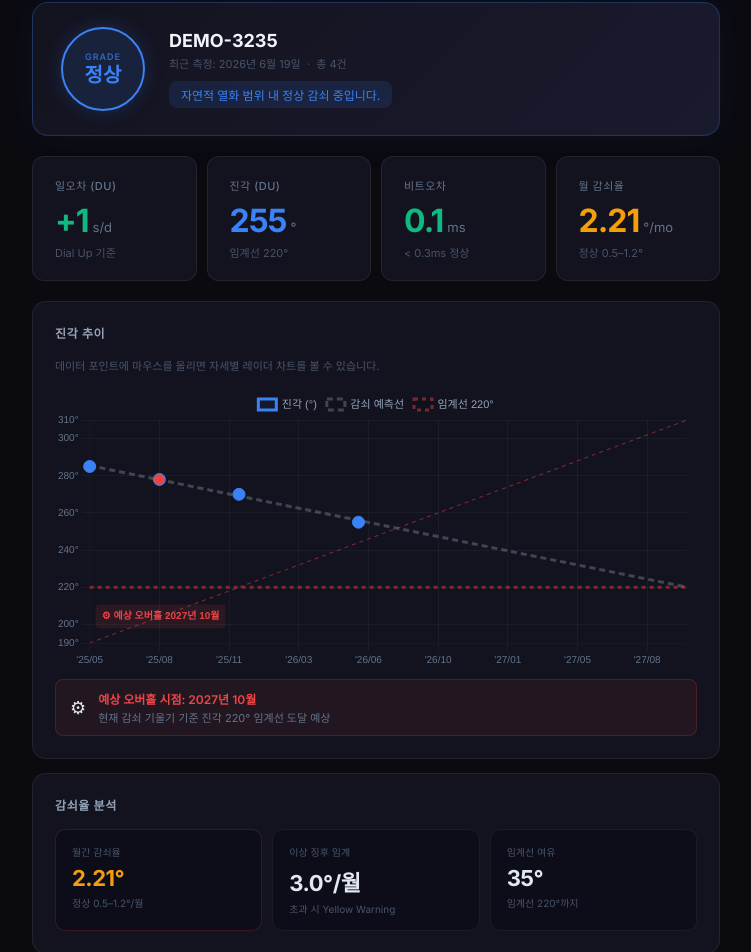
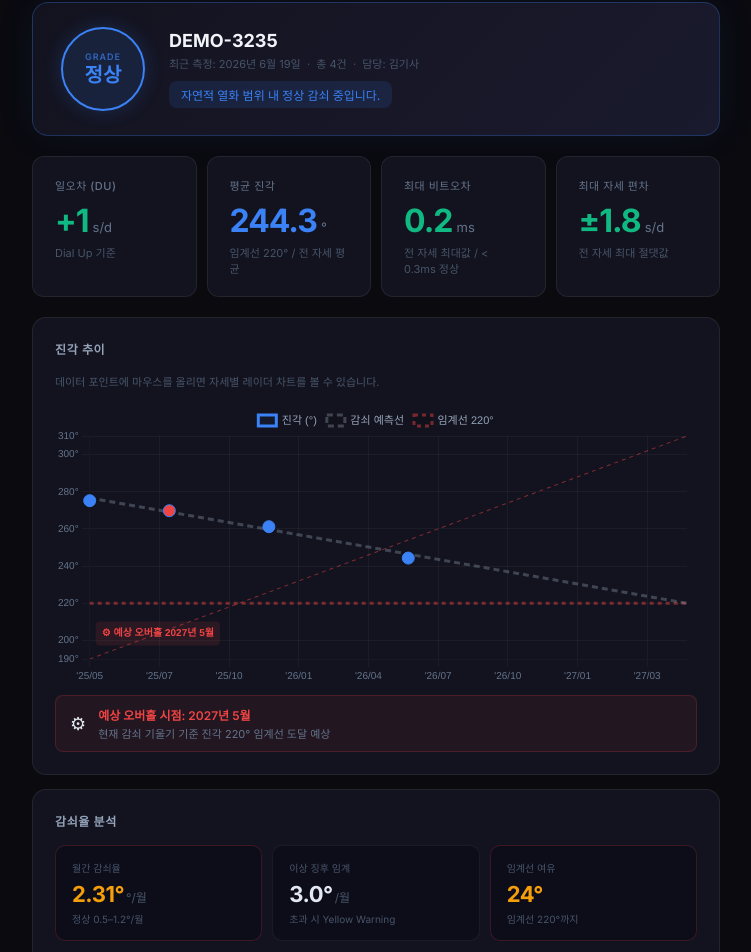
Before and after one commit to jaehong179/timegrapher_history, a React (Vite) app: page / in a window 1280 px wide. Shown: the part 70-1022 px from the top of the page, without its empty margins (264-1015 px from the left). Built offline with nearby package versions, Linux system fonts and the light colour scheme; no server answers.

Commit message:
fixed some scenario

```diff
--- a/src/App.jsx
+++ b/src/App.jsx
@@ -7,7 +7,6 @@ import MetricCard from './components/MetricCard.jsx'
 import AmplitudeTrend from './components/AmplitudeTrend.jsx'
 import MetricsHistory from './components/MetricsHistory.jsx'
 
-// ── URL → watch_id ────────────────────────────────────────────────────────────
 function getWatchId() {
   const p = new URLSearchParams(window.location.search)
   return (
@@ -19,21 +18,20 @@ function getWatchId() {
   )
 }
 
-// ── Health grade ──────────────────────────────────────────────────────────────
-function computeGrade(records, decayRate) {
+// maxAbsRate 기반 건강 등급 (자세별 최대 일오차 사용)
+function computeGrade(records, decay) {
   const latest = records[0]
   if (!latest) return 'HEALTHY'
-  const rate = Math.abs(latest.summary?.rate ?? 0)
-  const amp  = latest.summary?.amplitude ?? 999
-  const threshold = DEFAULTS.critical_threshold_amplitude
+  const maxRate = latest.maxAbsRate ?? Math.abs(latest.summary?.rate ?? 0)
+  const amp     = latest.avgAmplitude ?? latest.summary?.amplitude ?? 999
+  const thr     = DEFAULTS.critical_threshold_amplitude
 
-  if (rate > 10 || amp < threshold + 10) return 'WARNING'
-  if (decayRate > 3.0) return 'GOOD'
-  if (rate <= 2 && amp >= DEFAULTS.baseline_amplitude - 20) return 'EXCELLENT'
+  if (maxRate > 10 || amp < thr + 10) return 'WARNING'
+  if (maxRate > 5  || (decay != null && decay > 3.0)) return 'GOOD'
+  if (maxRate <= 2 && amp >= DEFAULTS.baseline_amplitude - 20) return 'EXCELLENT'
   return 'HEALTHY'
 }
 
-// ── App ───────────────────────────────────────────────────────────────────────
 export default function App() {
   const [records, setRecords] = useState(null)
   const [loading, setLoading] = useState(true)
@@ -44,7 +42,7 @@ export default function App() {
 
   useEffect(() => {
     fetchWatchHistory(watchId)
-      .then(data => setRecords(data))
+      .then(setRecords)
       .catch(e => setError(e.message))
       .finally(() => setLoading(false))
   }, [watchId])
@@ -65,17 +63,24 @@ export default function App() {
 
   if (!records || records.length === 0) return (
     <div style={centerStyle}>
-      <p style={{ color: '#f59e0b', fontSize: 14 }}>해당 시계의 측정 기록이 없습니다.</p>
+      <p style={{ color: '#f59e0b', fontSize: 14 }}>측정 기록이 없습니다.</p>
       <p style={{ color: '#475569', fontSize: 12, marginTop: 6 }}>watch_id: {watchId}</p>
     </div>
   )
 
-  // Sorted: latest first
+  // 최신순 정렬
   const sorted  = [...records].sort((a, b) => new Date(b.measured_at) - new Date(a.measured_at))
   const latest  = sorted[0]
   const decay   = monthlyDecayRate(sorted)
   const grade   = computeGrade(sorted, decay)
   const overhaul = projectOverhaulDate(sorted, DEFAULTS.critical_threshold_amplitude)
+
+  // 데이터 기간 계산
+  const times    = sorted.map(r => new Date(r.measured_at).getTime())
+  const spanDays = (Math.max(...times) - Math.min(...times)) / (1000 * 60 * 60 * 24)
+
+  // 최대 자세별 일오차 이상 여부
+  const hasPositionAnomaly = latest.maxAbsRate > 5
 
   return (
     <div style={{ maxWidth: 720, margin: '0 auto', padding: '24px 16px 60px' }}>
@@ -89,10 +94,9 @@ export default function App() {
           </span>
         </div>
         {isDemo && (
-          <span style={{
-            fontSize: 10, background: 'rgba(245,158,11,0.12)', color: '#f59e0b',
-            borderRadius: 6, padding: '3px 9px', fontWeight: 600
-          }}>DEMO</span>
+          <span style={{ fontSize: 10, background: 'rgba(245,158,11,0.12)', color: '#f59e0b', borderRadius: 6, padding: '3px 9px', fontWeight: 600 }}>
+            DEMO
+          </span>
         )}
       </div>
 
@@ -103,15 +107,36 @@ export default function App() {
           watchId={watchId}
           recordCount={records.length}
           lastMeasured={latest.measured_at}
+          lastEngineer={latest.engineer}
         />
       </section>
+
+      {/* 자세별 이상감지 배너 */}
+      {hasPositionAnomaly && (
+        <div style={{
+          marginBottom: 16, padding: '12px 16px',
+          background: 'rgba(245,158,11,0.08)',
+          border: '1px solid rgba(245,158,11,0.3)',
+          borderRadius: 10, display: 'flex', gap: 10, alignItems: 'flex-start'
+        }}>
+          <span style={{ fontSize: 16 }}>⚠️</span>
+          <div>
+            <div style={{ fontSize: 12, color: '#f59e0b', fontWeight: 600, marginBottom: 2 }}>
+              자세별 이상 감지
+            </div>
+            <div style={{ fontSize: 11, color: '#92400e' }}>
+              최신 측정에서 일부 자세의 일오차가 ±5 s/d를 초과합니다. 자세별 측정값을 확인하세요.
+            </div>
+          </div>
+        </div>
+      )}
 
       {/* Metric Cards */}
       <section style={{ display: 'flex', gap: 10, marginBottom: 20, flexWrap: 'wrap' }}>
         <MetricCard
           label="일오차 (DU)"
           value={latest.summary?.rate != null
-            ? (latest.summary.rate > 0 ? `+${latest.summary.rate}` : latest.summary.rate)
+            ? (latest.summary.rate > 0 ? `+${latest.summary.rate}` : String(latest.summary.rate))
             : '—'}
           unit="s/d"
           sub="Dial Up 기준"
@@ -119,32 +144,43 @@ export default function App() {
           alert={Math.abs(latest.summary?.rate ?? 0) > 10}
         />
         <MetricCard
-          label="진각 (DU)"
-          value={latest.summary?.amplitude ?? '—'}
+          label="평균 진각"
+          value={latest.avgAmplitude ?? '—'}
           unit="°"
-          sub={`임계선 ${DEFAULTS.critical_threshold_amplitude}°`}
-          color={(latest.summary?.amplitude ?? 999) < DEFAULTS.critical_threshold_amplitude + 20 ? '#f59e0b' : '#3b82f6'}
+          sub={`임계선 ${DEFAULTS.critical_threshold_amplitude}° / 전 자세 평균`}
+          color={(latest.avgAmplitude ?? 999) < DEFAULTS.critical_threshold_amplitude + 20 ? '#f59e0b' : '#3b82f6'}
         />
         <MetricCard
-          label="비트오차"
+          label="최대 비트오차"
           value={latest.summary?.beat_error ?? '—'}
           unit="ms"
-          sub="< 0.3ms 정상"
+          sub="전 자세 최대값 / < 0.3ms 정상"
           color={(latest.summary?.beat_error ?? 0) > 0.3 ? '#ef4444' : '#10b981'}
+          alert={(latest.summary?.beat_error ?? 0) > 0.5}
         />
         <MetricCard
-          label="월 감쇠율"
-          value={decay ? decay.toFixed(2) : '—'}
-          unit="°/mo"
-          sub={decay > 3 ? '⚠ 이상 감쇠' : '정상 0.5–1.2°'}
-          color={!decay ? '#64748b' : decay > 3 ? '#ef4444' : decay > 1.2 ? '#f59e0b' : '#10b981'}
-          alert={decay > 3}
+          label="최대 자세 편차"
+          value={`±${latest.maxAbsRate?.toFixed(1) ?? '—'}`}
+          unit="s/d"
+          sub="전 자세 최대 절댓값"
+          color={!latest.maxAbsRate ? '#64748b' : latest.maxAbsRate > 10 ? '#ef4444' : latest.maxAbsRate > 5 ? '#f59e0b' : '#10b981'}
+          alert={latest.maxAbsRate > 10}
         />
       </section>
 
       {/* Amplitude Trend */}
       <section style={cardStyle}>
         <SectionTitle>진각 추이</SectionTitle>
+        {spanDays < DEFAULTS.min_projection_days && (
+          <div style={{
+            fontSize: 11, color: '#f59e0b',
+            background: 'rgba(245,158,11,0.08)', borderRadius: 6,
+            padding: '6px 10px', marginBottom: 14,
+            border: '1px solid rgba(245,158,11,0.2)'
+          }}>
+            ⚠ 측정 기간이 {Math.round(spanDays)}일로 짧습니다. 감쇠 예측은 30일 이상 데이터가 필요합니다.
+          </div>
+        )}
         <p style={{ fontSize: 11, color: '#475569', marginBottom: 16 }}>
           데이터 포인트에 마우스를 올리면 자세별 레이더 차트를 볼 수 있습니다.
         </p>
@@ -162,33 +198,37 @@ export default function App() {
           {[
             {
               label: '월간 감쇠율',
-              value: decay ? `${decay.toFixed(2)}°` : '측정 부족',
-              range: '정상 0.5–1.2°/월',
+              value: decay ? `${decay.toFixed(2)}°` : '—',
+              sub:   decay ? '°/월' : '',
+              range: spanDays < 7 ? '기간 부족 (7일 이상 필요)' : '정상 0.5–1.2°/월',
               ok: !decay || decay <= 1.2
             },
             {
               label: '이상 징후 임계',
-              value: '3.0°/월',
+              value: '3.0°',
+              sub: '/월',
               range: '초과 시 Yellow Warning',
               ok: true
             },
             {
               label: '임계선 여유',
-              value: latest.summary?.amplitude != null
-                ? `${(latest.summary.amplitude - DEFAULTS.critical_threshold_amplitude).toFixed(0)}°`
+              value: latest.avgAmplitude != null
+                ? `${(latest.avgAmplitude - DEFAULTS.critical_threshold_amplitude).toFixed(0)}°`
                 : '—',
+              sub: '',
               range: `임계선 ${DEFAULTS.critical_threshold_amplitude}°까지`,
-              ok: (latest.summary?.amplitude ?? 999) - DEFAULTS.critical_threshold_amplitude > 30
+              ok: (latest.avgAmplitude ?? 999) - DEFAULTS.critical_threshold_amplitude > 30
             }
-          ].map(({ label, value, range, ok }) => (
+          ].map(({ label, value, sub, range, ok }) => (
             <div key={label} style={{
               flex: 1, minWidth: 140,
               background: '#0d0d1a', borderRadius: 10, padding: '14px 16px',
               border: `1px solid ${ok ? 'rgba(255,255,255,0.06)' : 'rgba(239,68,68,0.2)'}`
             }}>
               <div style={{ fontSize: 10, color: '#475569', marginBottom: 6 }}>{label}</div>
-              <div style={{ fontSize: 22, fontWeight: 700, color: ok ? '#e2e8f0' : '#f59e0b', letterSpacing: -0.5 }}>
-                {value}
+              <div style={{ display: 'flex', alignItems: 'baseline', gap: 2 }}>
+                <span style={{ fontSize: 22, fontWeight: 700, color: ok ? '#e2e8f0' : '#f59e0b', letterSpacing: -0.5 }}>{value}</span>
+                {sub && <span style={{ fontSize: 12, color: '#475569' }}>{sub}</span>}
               </div>
               <div style={{ fontSize: 10, color: '#475569', marginTop: 4 }}>{range}</div>
             </div>
@@ -211,10 +251,9 @@ export default function App() {
 
 function SectionTitle({ children }) {
   return (
-    <h2 style={{
-      fontSize: 12, fontWeight: 600, color: '#94a3b8',
-      letterSpacing: 0.6, marginBottom: 16, textTransform: 'uppercase'
-    }}>{children}</h2>
+    <h2 style={{ fontSize: 12, fontWeight: 600, color: '#94a3b8', letterSpacing: 0.6, marginBottom: 16, textTransform: 'uppercase' }}>
+      {children}
+    </h2>
   )
 }
 
--- a/src/api/watchApi.js
+++ b/src/api/watchApi.js
@@ -1,15 +1,13 @@
-// ── API Config ────────────────────────────────────────────────────────────────
 export const BASE_URL =
   import.meta.env.VITE_API_BASE_URL ||
   'https://i5dhq7t6fb.execute-api.us-east-1.amazonaws.com/default/timegrapher_api'
 
-// Standard defaults (not in API response — applied client-side)
 export const DEFAULTS = {
   critical_threshold_amplitude: 220,
   baseline_amplitude: 290,
+  min_projection_days: 30,   // 이 기간 미만이면 오버홀 예측 안 함
 }
 
-// Position code labels
 export const POSITION_LABELS = {
   DU: 'Dial Up',
   DD: 'Dial Down',
@@ -19,78 +17,89 @@ export const POSITION_LABELS = {
   CR: 'Crown Right',
 }
 
-// ── Mock data (matches real API response format) ──────────────────────────────
+// ── Mock (DEMO 전용) ──────────────────────────────────────────────────────────
 const MOCK_HISTORY = [
   {
-    watch_id: 'DEMO-3235',
+    watch_id: 'DEMO-3235', engineer: '박기사', comment: '오버홀 1년 차 점검.',
     measured_at: '2025-05-02T10:14:00+00:00',
-    engineer: '박기사',
-    comment: '오버홀 1년 차 점검. 상태 매우 양호함.',
     measurements: {
       DU: { rate: 1.2,  amplitude: 285, beat_error: 0.1 },
       DD: { rate: 0.8,  amplitude: 283, beat_error: 0.1 },
       CU: { rate: -0.5, amplitude: 270, beat_error: 0.2 },
       CD: { rate: -0.8, amplitude: 260, beat_error: 0.2 },
       CL: { rate: 0.3,  amplitude: 275, beat_error: 0.1 },
+      CR: { rate: 0.1,  amplitude: 278, beat_error: 0.1 },
     }
   },
   {
-    watch_id: 'DEMO-3235',
+    watch_id: 'DEMO-3235', engineer: '박기사', comment: '자성 유입 의심. 자성제거기 사용 후 재측정 완료.',
     measured_at: '2025-08-15T14:22:00+00:00',
-    engineer: '박기사',
-    comment: '자성 유입 의심. 자성제거기 사용 후 재측정 완료.',
     measurements: {
       DU: { rate: 14.2, amplitude: 278, beat_error: 0.1 },
       DD: { rate: 13.8, amplitude: 276, beat_error: 0.2 },
       CU: { rate: 12.1, amplitude: 265, beat_error: 0.3 },
       CD: { rate: 13.5, amplitude: 258, beat_error: 0.3 },
       CL: { rate: 12.9, amplitude: 270, beat_error: 0.2 },
+      CR: { rate: 11.5, amplitude: 272, beat_error: 0.2 },
     }
   },
   {
-    watch_id: 'DEMO-3235',
+    watch_id: 'DEMO-3235', engineer: '박기사', comment: '겨울철 기온 저하로 인한 오일 점도 변화.',
     measured_at: '2025-12-10T09:05:00+00:00',
-    engineer: '박기사',
-    comment: '겨울철 기온 저하로 인한 미세한 오일 점도 변화.',
     measurements: {
       DU: { rate: 2.1,  amplitude: 270, beat_error: 0.1 },
       DD: { rate: 1.9,  amplitude: 268, beat_error: 0.1 },
       CU: { rate: -1.0, amplitude: 255, beat_error: 0.2 },
       CD: { rate: -1.3, amplitude: 248, beat_error: 0.2 },
       CL: { rate: 0.5,  amplitude: 262, beat_error: 0.1 },
+      CR: { rate: 0.8,  amplitude: 264, beat_error: 0.1 },
     }
   },
   {
-    watch_id: 'DEMO-3235',
+    watch_id: 'DEMO-3235', engineer: '김기사', comment: '진각이 조금 떨어졌으나 일오차는 양호.',
     measured_at: '2026-06-19T15:30:00+00:00',
-    engineer: '김기사',
-    comment: '진각이 조금 떨어졌으나 일오차는 여전히 칼 같음.',
     measurements: {
       DU: { rate: 1.0,  amplitude: 255, beat_error: 0.1 },
       DD: { rate: 0.9,  amplitude: 253, beat_error: 0.1 },
       CU: { rate: -1.5, amplitude: 235, beat_error: 0.2 },
       CD: { rate: -1.8, amplitude: 230, beat_error: 0.2 },
       CL: { rate: 0.2,  amplitude: 245, beat_error: 0.1 },
+      CR: { rate: 0.4,  amplitude: 248, beat_error: 0.1 },
     }
   }
 ]
 
-// ── Normalize a raw API record into a summary + positions ────────────────────
-// Primary position for summary: DU → DD → first available
+// ── normalize: 요약값 + 이상감지 플래그 추가 ──────────────────────────────────
 export function normalize(record) {
-  const m = record.measurements || {}
-  const primary = m.DU || m.DD || Object.values(m)[0] || {}
+  const m   = record.measurements || {}
+  const pos = Object.values(m)
+  if (pos.length === 0) return { ...record, summary: { rate: null, amplitude: null, beat_error: null }, maxAbsRate: 0, avgAmplitude: null }
+
+  // DU 우선, 없으면 DD, 없으면 첫 번째
+  const primary = m.DU || m.DD || pos[0]
+
+  // 전 자세 평균 진각
+  const avgAmplitude = pos.reduce((s, p) => s + (p.amplitude ?? 0), 0) / pos.length
+
+  // 전 자세 최대 절댓값 일오차 (이상감지용)
+  const maxAbsRate = pos.reduce((max, p) => Math.max(max, Math.abs(p.rate ?? 0)), 0)
+
+  // 전 자세 최대 비트오차
+  const maxBeatError = pos.reduce((max, p) => Math.max(max, p.beat_error ?? 0), 0)
+
   return {
     ...record,
     summary: {
-      rate:        primary.rate        ?? null,
-      amplitude:   primary.amplitude   ?? null,
-      beat_error:  primary.beat_error  ?? null,
-    }
+      rate:       primary.rate       ?? null,
+      amplitude:  parseFloat(avgAmplitude.toFixed(1)),
+      beat_error: parseFloat(maxBeatError.toFixed(2)),
+    },
+    maxAbsRate,
+    avgAmplitude: parseFloat(avgAmplitude.toFixed(1)),
   }
 }
 
-// ── Linear regression ────────────────────────────────────────────────────────
+// ── Linear regression ─────────────────────────────────────────────────────────
 export function linearRegression(points) {
   const n = points.length
   if (n < 2) return null
@@ -99,49 +108,57 @@ export function linearRegression(points) {
   const sumXY = points.reduce((s, p) => s + p.x * p.y, 0)
   const sumX2 = points.reduce((s, p) => s + p.x * p.x, 0)
   const denom = n * sumX2 - sumX * sumX
-  if (denom === 0) return null
+  if (Math.abs(denom) < 1e-10) return null
   const slope     = (n * sumXY - sumX * sumY) / denom
   const intercept = (sumY - slope * sumX) / n
   return { slope, intercept }
 }
 
 export function projectOverhaulDate(records, threshold) {
+  if (records.length < 2) return null
+
+  // 기간 확인: 최소 30일 이상 데이터가 있어야 예측
+  const times = records.map(r => new Date(r.measured_at).getTime())
+  const spanDays = (Math.max(...times) - Math.min(...times)) / (1000 * 60 * 60 * 24)
+  if (spanDays < DEFAULTS.min_projection_days) return null
+
   const points = records.map(r => ({
     x: new Date(r.measured_at).getTime(),
-    y: r.summary.amplitude
+    y: r.avgAmplitude ?? r.summary?.amplitude
   })).filter(p => p.y != null)
-  if (points.length < 2) return null
+
   const reg = linearRegression(points)
   if (!reg || reg.slope >= 0) return null
   const ms = (threshold - reg.intercept) / reg.slope
-  const d = new Date(ms)
-  // Only return future dates within 10 years
   const now = Date.now()
-  if (ms < now || ms > now + 10 * 365 * 24 * 3600 * 1000) return null
-  return d
+  if (ms < now || ms > now + 10 * 365.25 * 24 * 3600 * 1000) return null
+  return new Date(ms)
 }
 
 export function monthlyDecayRate(records) {
+  if (records.length < 2) return null
+  const times = records.map(r => new Date(r.measured_at).getTime())
+  const spanDays = (Math.max(...times) - Math.min(...times)) / (1000 * 60 * 60 * 24)
+  if (spanDays < 7) return null   // 7일 미만 데이터로는 의미 없음
+
   const points = records.map(r => ({
     x: new Date(r.measured_at).getTime(),
-    y: r.summary.amplitude
+    y: r.avgAmplitude ?? r.summary?.amplitude
   })).filter(p => p.y != null)
-  if (points.length < 2) return null
+
   const reg = linearRegression(points)
   if (!reg) return null
   const MS_PER_MONTH = 1000 * 60 * 60 * 24 * 30.44
   return Math.abs(reg.slope * MS_PER_MONTH)
 }
 
-// ── Fetch ────────────────────────────────────────────────────────────────────
+// ── Fetch ─────────────────────────────────────────────────────────────────────
 export async function fetchWatchHistory(watchId) {
   const isDemo = !watchId || watchId.toUpperCase().startsWith('DEMO')
-
   if (isDemo) {
-    await new Promise(r => setTimeout(r, 500))
+    await new Promise(r => setTimeout(r, 400))
     return MOCK_HISTORY.map(normalize)
   }
-
   const url = `${BASE_URL}?watch_id=${encodeURIComponent(watchId)}`
   const res = await fetch(url)
   if (!res.ok) {
--- a/src/components/HealthGrade.jsx
+++ b/src/components/HealthGrade.jsx
@@ -7,7 +7,7 @@ const GRADE_CONFIG = {
   WARNING:   { label: '주의', color: '#ef4444', bg: 'rgba(239,68,68,0.12)',  desc: '내부 정밀 검사 권장.' },
 }
 
-export default function HealthGrade({ grade, watchId, recordCount, lastMeasured }) {
+export default function HealthGrade({ grade, watchId, recordCount, lastMeasured, lastEngineer }) {
   const cfg = GRADE_CONFIG[grade] || GRADE_CONFIG.HEALTHY
   const lastDate = lastMeasured
     ? new Date(lastMeasured).toLocaleDateString('ko-KR', { year:'numeric', month:'long', day:'numeric' })
@@ -48,6 +48,7 @@ export default function HealthGrade({ grade, watchId, recordCount, lastMeasured
         </div>
         <div style={{ fontSize: 11, color: '#475569', marginBottom: 10 }}>
           최근 측정: {lastDate} &nbsp;·&nbsp; 총 {recordCount}건
+          {lastEngineer && <span> &nbsp;·&nbsp; 담당: {lastEngineer}</span>}
         </div>
         <div style={{
           display: 'inline-flex', alignItems: 'center', gap: 6,
```
